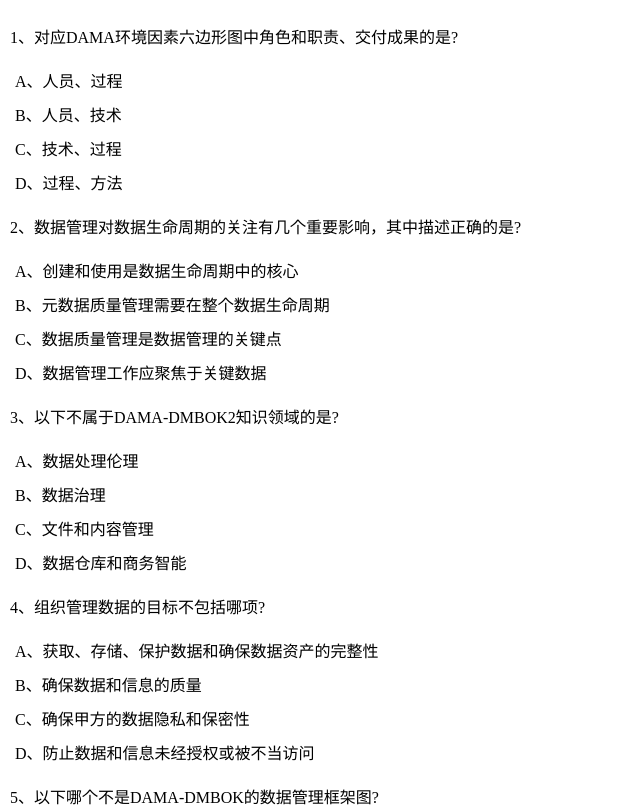
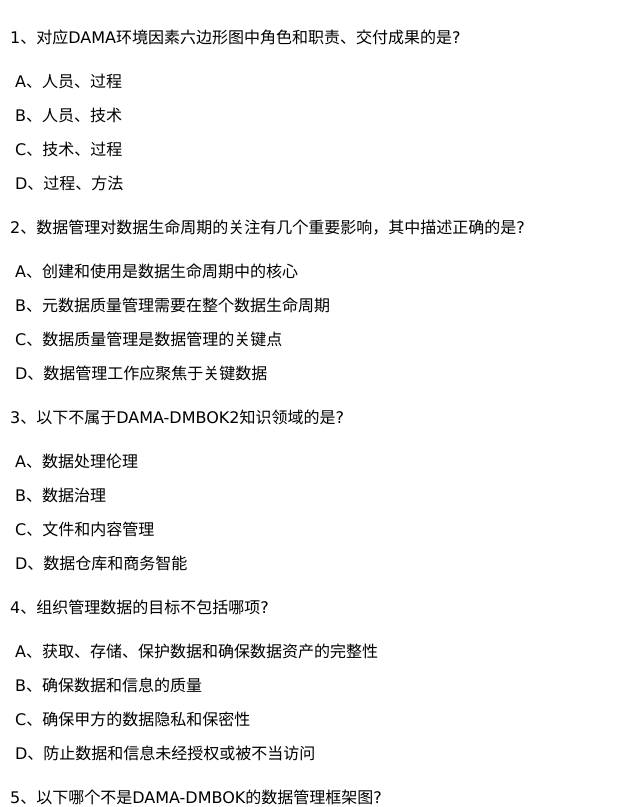
Before and after one commit to jutleo/dama, a plain HTML site: page index.html in a window 1280 px wide. Shown: the top 807 px of the page, without its empty margins (0-640 px from the left). Drawn offline with Linux system fonts and the light colour scheme.

Commit message:
Update index.html

```diff
--- a/index.html
+++ b/index.html
@@ -9,6 +9,7 @@
     <style>
         body {
             font-size: 16px;
+            font-family: Noto Sans SC, Verdana, Geneva, sans-serif;
         }
 
         p {
```
